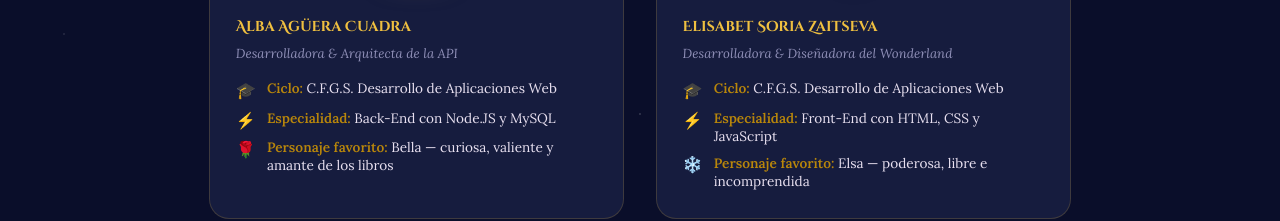
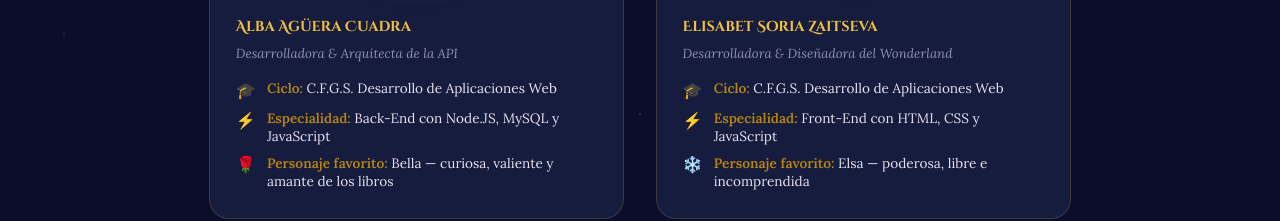
Before and after one commit to albita-8/Mi-proyecto-final-lenguaje, a website: page pages/sobre-nosotras.html in a window 1280 px wide. Shown: the part 606-827 px from the top of the page. Drawn offline with Linux system fonts and the light colour scheme.

Commit message:
me equivocao

```diff
--- a/pages/sobre-nosotras.html
+++ b/pages/sobre-nosotras.html
@@ -52,7 +52,7 @@
               </div>
               <div class="detail-row">
                 <span class="icon" aria-hidden="true">⚡</span>
-                <span><strong>Especialidad:</strong> Back-End con Node.JS y MySQL</span>
+                <span><strong>Especialidad:</strong> Back-End con Node.JS, MySQL y JavaScript</span>
               </div>
               <div class="detail-row">
                 <span class="icon" aria-hidden="true">🌹</span>
```
